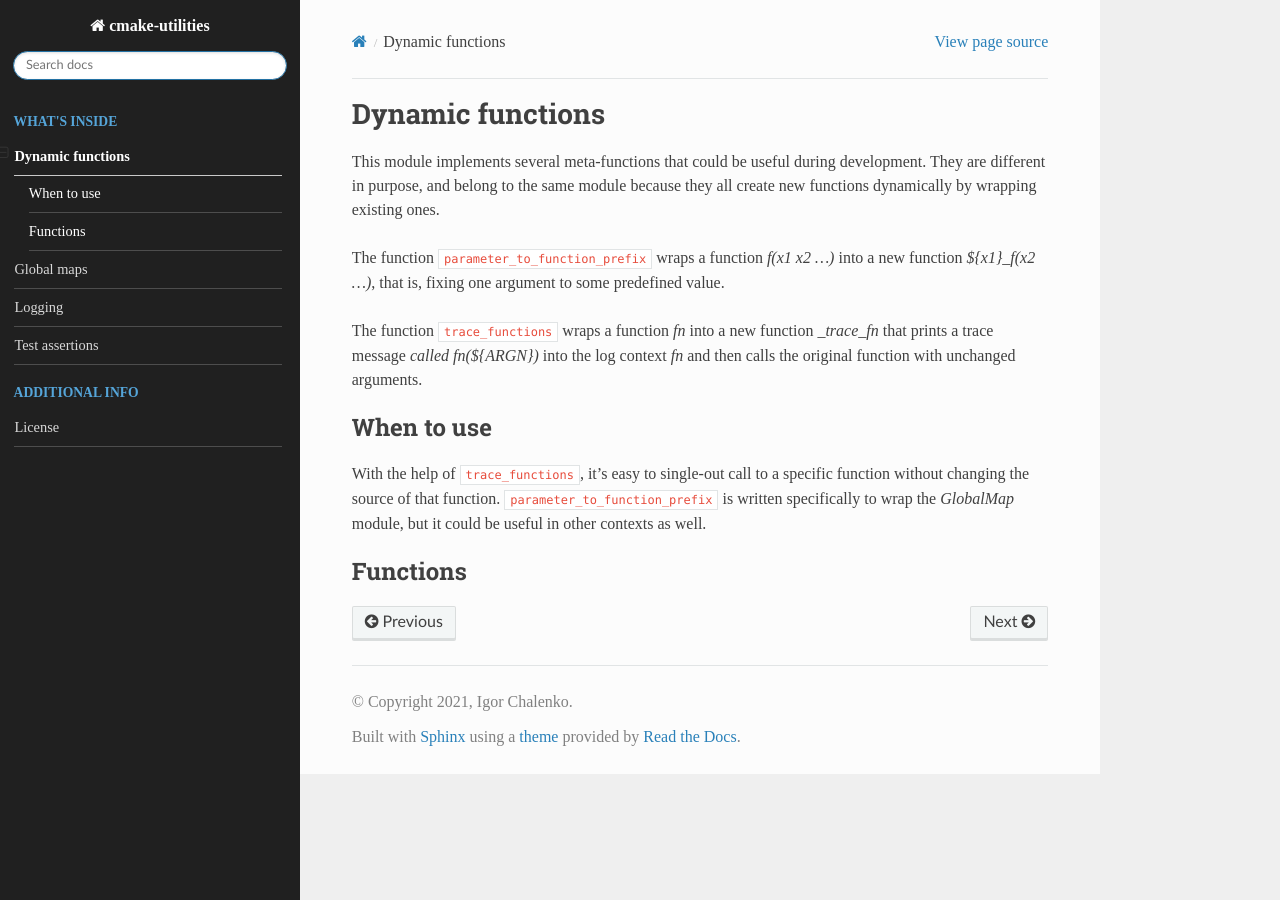
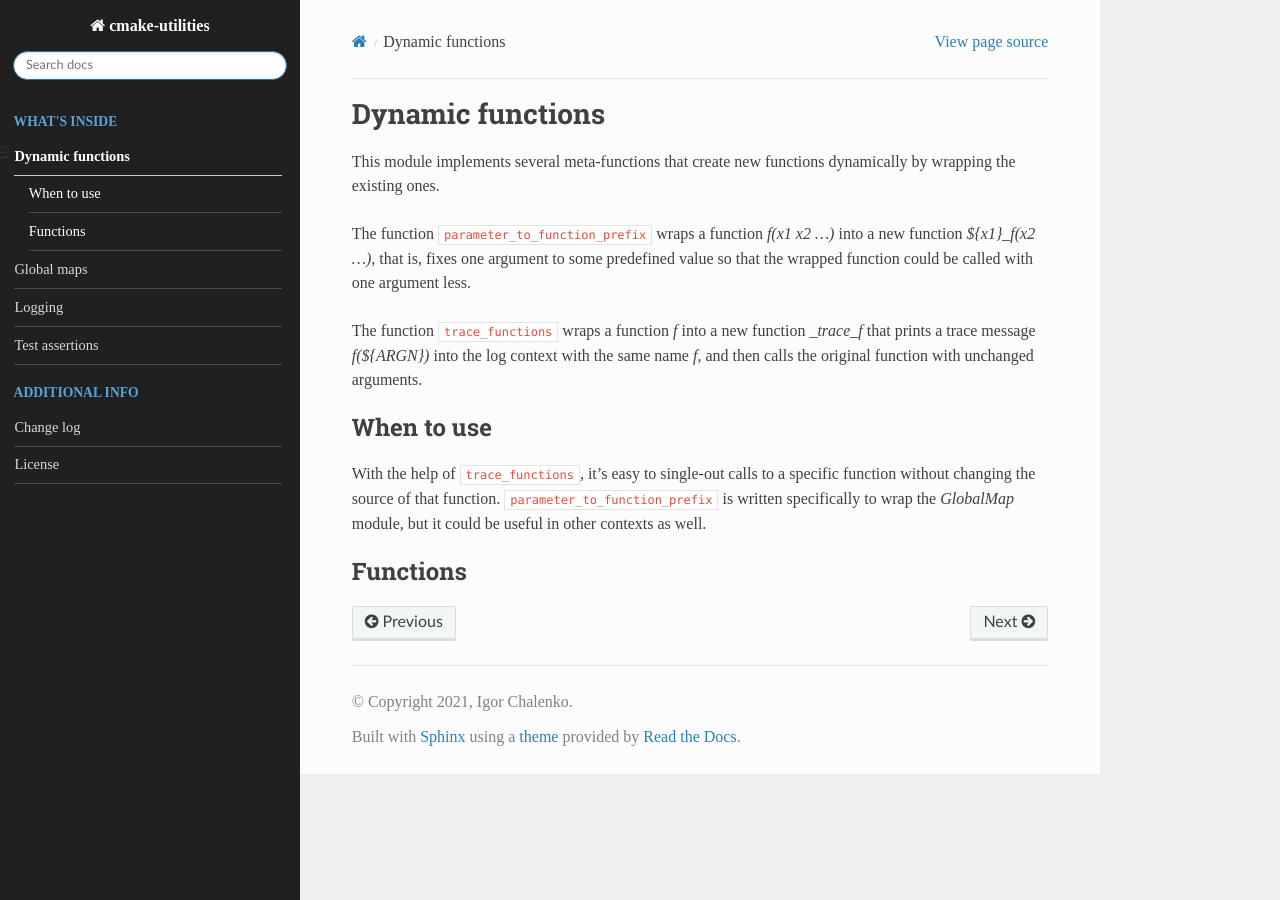
Before and after one commit to igor-chalenko/CMakeUtilities, a Sphinx documentation site: the page built from doc/source/DynamicFunctions.rst, in a window 1280 px wide. Built offline with Sphinx 7.4.7 and the Read the Docs theme 2.0.0, drawn with Linux system fonts in a browser that asks for light colours; pages that are not in the unit, such as notebooks, are missing from menus.

```diff
--- /dev/null
+++ b/doc/source/ChangeLog.rst
@@ -0,0 +1,4 @@
+Change log
+----------
+
+- 2021-10-07 Added experimental support for colorized logging under Win32
--- a/doc/source/DynamicFunctions.rst
+++ b/doc/source/DynamicFunctions.rst
@@ -1,22 +1,23 @@
 Dynamic functions
 -----------------
 
-This module implements several meta-functions that could be useful during
-development. They are different in purpose, and belong to the same module
-because they all create new functions dynamically by wrapping existing ones.
+This module implements several meta-functions that create new functions
+dynamically by wrapping the existing ones.
 
 The function ``parameter_to_function_prefix`` wraps a function
-`f(x1 x2 ...)` into a new function `${x1}_f(x2 ...)`, that is, fixing one
-argument to some predefined value.
+`f(x1 x2 ...)` into a new function `${x1}_f(x2 ...)`, that is, fixes one
+argument to some predefined value so that the wrapped function could be
+called with one argument less.
 
-The function ``trace_functions`` wraps a function `fn` into a new function
-`_trace_fn` that prints a trace message `called fn(${ARGN})` into the log
-context `fn` and then calls the original function with unchanged arguments.
+The function ``trace_functions`` wraps a function `f` into a new function
+`_trace_f` that prints a trace message `f(${ARGN})` into the log context
+with the same name `f`, and then calls the original function with unchanged
+arguments.
 
 ===========
 When to use
 ===========
-With the help of ``trace_functions``, it's easy to single-out call to
+With the help of ``trace_functions``, it's easy to single-out calls to
 a specific function without changing the source of that function.
 ``parameter_to_function_prefix`` is written specifically to wrap the
 `GlobalMap` module, but it could be useful in other contexts as well.
--- a/doc/source/GlobalMap.rst
+++ b/doc/source/GlobalMap.rst
@@ -1,8 +1,9 @@
 Global maps
 ===========
 
-A global map is a set of [key, value] pairs with the same prefix in their keys.
-In the implementation, these properties are created by the calls to
+A global map models an association between a name and one or more
+[`key`, `value`] pairs. In the implementation, these pairs are
+saved by the calls to
 
 .. code-block:: cmake
 
--- a/doc/source/Testing.rst
+++ b/doc/source/Testing.rst
@@ -2,6 +2,9 @@ Test assertions
 ---------------
 
 This module implements a set of assertions for CMake-based tests.
+Assertion failures are printed by the logging function
+:ref:`log_error_reference_label`.
+
 
 =========
 Functions
--- a/doc/source/index.rst
+++ b/doc/source/index.rst
@@ -19,8 +19,8 @@ and key to value mapping.
    :maxdepth: 1
    :caption: Additional info
 
-   changelog
-   license
+   ChangeLog
+   License
 
 Indices and tables
 ==================
```
Also changed, not shown: doc/source/License.rst (renamed from doc/source/license.rst), 5 other files.
